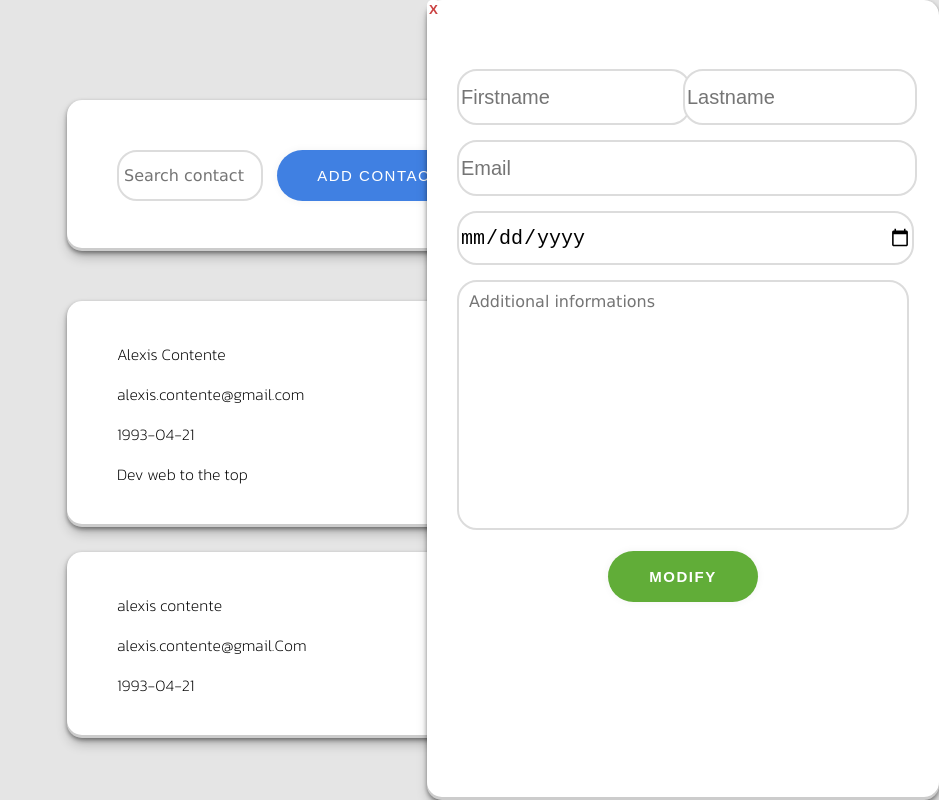
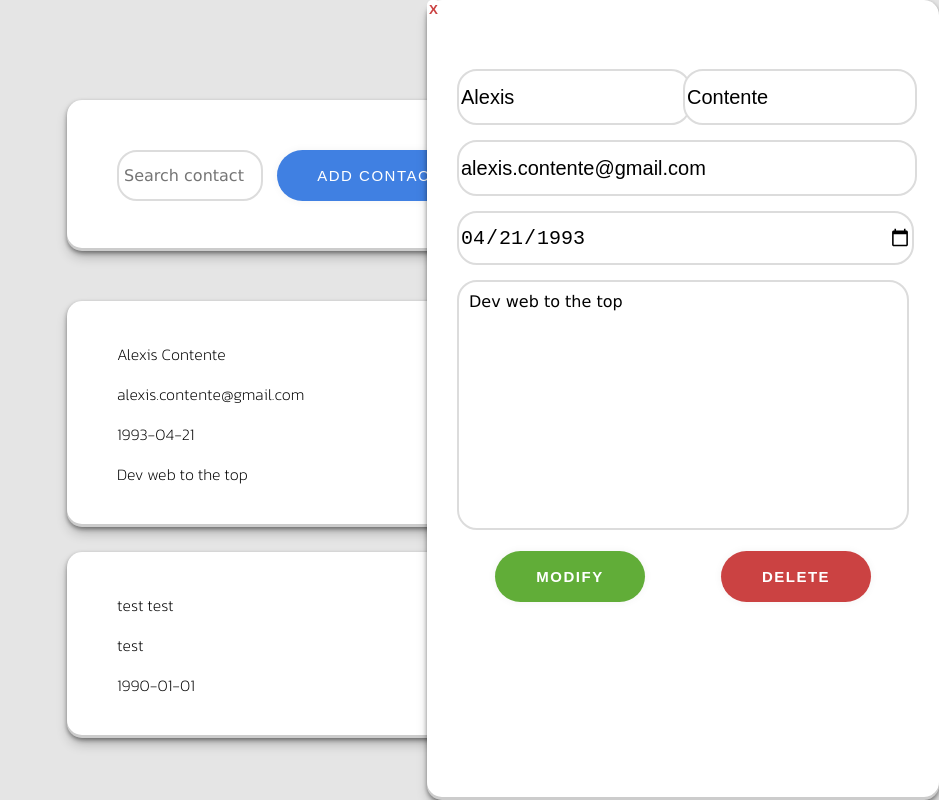
Before and after one commit to Alexis-Contente/book-contact, a Next.js app: page / in a window 1280 px wide. Both pictures are taken after a click on the element 640 px from the left and 414 px from the top of the page. Shown: the whole page, without its empty margins (341-1280 px from the left). Built offline with nearby package versions, Linux system fonts and the light colour scheme; data requests are answered from the project's data file.

Commit message:
DefaultValueOnModifyForm

```diff
--- a/db.json
+++ b/db.json
@@ -9,10 +9,10 @@
       "id": 1
     },
     {
-      "firstname": "alexis",
-      "lastname": "contente",
-      "email": "alexis.contente@gmail.Com",
-      "birth": "1993-04-21",
+      "firstname": "test",
+      "lastname": "test",
+      "email": "test",
+      "birth": "1990-01-01",
       "informations": "",
       "id": 2
     }
--- a/src/app/page.tsx
+++ b/src/app/page.tsx
@@ -1,12 +1,13 @@
-'use client'
+'use client';
 
 // IMPORTS
 import styles from './page.module.css';
 import SearchBar from '@/components/searchBar';
 import ListContacts from '@/components/listContacts';
 import AddForm from '@/components/addForm';
+import ModifyForm from '@/components/modifyForm';
+import axios from 'axios';
 import { useState } from 'react';
-import ModifyForm from '@/components/modifyForm';
 
 // FUNCTION APP
 export default function App() {
@@ -20,17 +21,42 @@ const toggleDisplayForm = () => {
   // TOGGLE THAT OPEN THE MODIFY FORM
   const [modifyFormDisplay, setModifyFormDisplay] = useState(false);
 
-const toggleDisplayModifyForm = () => {
+  const toggleDisplayModale = () => {
     setModifyFormDisplay(!modifyFormDisplay);
   };
 
+  // TOGGLE THAT OPEN THE MODIFY FORM WITH DATA'S USER
+  const [user, setUser] = useState(null);
+
+  const toggleDisplayModifyForm = async (id: string) => {
+    axios
+      .get(`http://localhost:8000/db/${id}`)
+      .then((response) => {
+        const data = response.data;
+        setUser(data);
+        // console.log(response.data);
+      })
+      .catch((error) => {
+        console.error(error);
+      });
+
+    // let cardsData = null;
+    // try {
+    //   const response = await axios.get(`http://localhost:8000/db/${id}`);
+    //   cardsData = response.data;
+    //   console.log(cardsData);
+    // } catch (error) {
+    //   console.error('Erreur lors de la requjête Axios:', error);
+    // }
+    // return { cardsData };
+  };
 
   return (
     <main className={styles.main}>
       <SearchBar toggleDisplayForm={toggleDisplayForm} />
-      <ListContacts toggleDisplayModifyForm={toggleDisplayModifyForm}/>
-      <AddForm formDisplay={formDisplay} toggleDisplayForm={toggleDisplayForm}/>
-      <ModifyForm modifyFormDisplay={modifyFormDisplay} toggleDisplayModifyForm={toggleDisplayModifyForm}/>
+      <ListContacts toggleDisplayModifyForm={toggleDisplayModifyForm} toggleDisplayModale={toggleDisplayModale} />
+      <AddForm formDisplay={formDisplay} toggleDisplayForm={toggleDisplayForm} />
+      <ModifyForm modifyFormDisplay={modifyFormDisplay} toggleDisplayModale={toggleDisplayModale} user={user} />
     </main>
-  )
+  );
 }
--- a/src/components/addForm.tsx
+++ b/src/components/addForm.tsx
@@ -1,57 +1,48 @@
-'use client'
+'use client';
 
 // IMPORTS
 import styles from '../app/page.module.css';
-import { useState, useRef } from 'react';
+import { useRef } from 'react';
 import axios from 'axios';
 
+// TYPE PROPS
 type Props = {
-    toggleDisplayForm: () => void
-    formDisplay: boolean
-}
+  toggleDisplayForm: () => void;
+  formDisplay: boolean;
+};
 
 export default function AddForm(props: Props) {
+  const { formDisplay, toggleDisplayForm } = props;
 
-    const {formDisplay, toggleDisplayForm} = props
-
-// // TOGGLE THAT OPEN THE ADD FORM
-// const [formDisplay, setFormDisplay] = useState(false);
-
-// const toggleDisplayForm = () => {
-//   setFormDisplay(!formDisplay);
-// };
-
-    const formRef = useRef(null);
+  const formRef: any = useRef(null);
 
   // HANDLE THAT SAVE INFORMATIONS OF A NEW CONTACT
   const handleSubmit = (e: any) => {
     e.preventDefault();
 
-    const data = new FormData(
-        formRef.current
-    )
+    const data = new FormData(formRef.current);
 
-    const firstname = data.get('firstname')
-    const lastname = data.get('lastname')
-    const email = data.get('email')
-    const birth = data.get('birth')
-    const informations = data.get('informations')
-    console.log(firstname, lastname, email, birth, informations);
+    const firstname = data.get('firstname');
+    const lastname = data.get('lastname');
+    const email = data.get('email');
+    const birth = data.get('birth');
+    const informations = data.get('informations');
+    // console.log(firstname, lastname, email, birth, informations);
 
-    axios.post('http://localhost:8000/db',
-        {
+    axios
+      .post('http://localhost:8000/db', {
         firstname: firstname,
         lastname: lastname,
         email: email,
         birth: birth,
         informations: informations,
       })
-        .then(response => {
+      .then((response) => {
         window.location.reload();
-            console.log(response)
-            return response
+        console.log(response);
+        return response;
       })
-        .catch(error => {
+      .catch((error) => {
         console.error(error);
       });
   };
@@ -61,88 +52,57 @@ export default function AddForm(props: Props) {
       {formDisplay && (
         <div>
           <div className={styles.popup}>
-
             <div className={styles.container__close}>
-                        <button className={styles.close} onClick={toggleDisplayForm}>X</button>
+              <button className={styles.close} onClick={toggleDisplayForm}>
+                X
+              </button>
             </div>
 
             <form className={styles.form} ref={formRef} onSubmit={handleSubmit}>
               <div className={styles.inputs__form}>
                 <div className={styles.names}>
-                            <label htmlFor='firstname'>
-                            <input
-                                className={styles.add__firstname}
-                                type='text'
-                                placeholder='Firstname'
-                                name='firstname'
-                                required
-                                >
-                            </input>
+                  <label htmlFor="firstname">
+                    <input className={styles.add__firstname} type="text" placeholder="Firstname" name="firstname" required></input>
                   </label>
-                            <label htmlFor='lastname'>
-                            <input
-                                className={styles.add__lastname}
-                                type='text'
-                                placeholder='Lastname'
-                                name='lastname'
-                                required
-                                >
-                            </input>
+                  <label htmlFor="lastname">
+                    <input className={styles.add__lastname} type="text" placeholder="Lastname" name="lastname" required></input>
                   </label>
                 </div>
                 <div className={styles.email}>
-                            <label htmlFor='email'>
-                            <input
-                                className={styles.add__email}
-                                type='text'
-                                placeholder='Email'
-                                name='email'
-                                required
-                                >
-                            </input>
+                  <label htmlFor="email">
+                    <input className={styles.add__email} type="text" placeholder="Email" name="email" required></input>
                   </label>
                 </div>
                 <div className={styles.birth}>
                   <label htmlFor="birth">
-                            <input
-                                className={styles.add__birth}
-                                type='date'
-                                placeholder='Date of birth'
-                                name='birth'
-                                required
-                                >
-                            </input>
+                    <input className={styles.add__birth} type="date" placeholder="Date of birth" name="birth" required></input>
                   </label>
                 </div>
               </div>
 
               <div className={styles.add__informations}>
-                        <label className={styles.label__informations} htmlFor='informations'>
-                            <textarea
-                            className={styles.text__informations}
-                            placeholder='Additional informations'
-                            name='informations'>
-                            </textarea>
+                <label className={styles.label__informations} htmlFor="informations">
+                  <textarea className={styles.text__informations} placeholder="Additional informations" name="informations"></textarea>
                 </label>
               </div>
 
               <div className={styles.buttons}>
                 <button
                   className={styles.save}
-                            name='save'
-                            type='submit'
+                  name="save"
+                  type="submit"
                   // onClick={handleSubmit}
-                            >Save</button>
-                        <button
-                            className={styles.delete}
-                            name='delete'
-                            type='submit'>Delete</button>
+                >
+                  Save
+                </button>
+                <button className={styles.delete} name="delete" type="submit">
+                  Delete
+                </button>
               </div>
             </form>
           </div>
         </div>
-
       )}
     </>
-    )
+  );
 }
--- a/src/components/listContacts.tsx
+++ b/src/components/listContacts.tsx
@@ -1,58 +1,66 @@
-'use client'
+'use client';
 
 // IMPORTS
 import styles from '../app/page.module.css';
 import { useState, useEffect } from 'react';
 import axios from 'axios';
 
-type Props = {
-  toggleDisplayModifyForm: () => void
-}
-
-export default function ListContacts(props: Props) {
-
-const {toggleDisplayModifyForm} = props
-
 // TYPE CONTACT
 type Contacts = {
-    id: string
-    firstname: string
-    lastname: string
-    email: string
-    birth: number
-    informations: string
-  }
+  id: string;
+  firstname: string;
+  lastname: string;
+  email: string;
+  birth: number;
+  informations: string;
+};
+
+// TYPE PROPS
+type Props = {
+  toggleDisplayModifyForm: (id: string) => void;
+  toggleDisplayModale: () => void;
+};
+
+export default function ListContacts(props: Props, contact: Contacts) {
+  const { toggleDisplayModifyForm, toggleDisplayModale } = props;
 
   // FUNCTION THAT GET INFORMATIONS OF CONTACTS FOR DISPLAY
   const [contacts, setContacts] = useState<Contacts[] | null>(null);
 
+  // REQUEST TO GET DATA CONTACT
   const contactsData = async () => {
-  axios.get('http://localhost:8000/db')
-    .then(response => {
+    axios
+      .get('http://localhost:8000/db')
+      .then((response) => {
         setContacts(response.data.db);
         console.log(response.data.db);
       })
-    .catch(error => {
+      .catch((error) => {
         console.error(error);
       });
-}
+  };
 
   useEffect(() => {
     contactsData();
-}, [])
+  }, []);
 
   return (
     <>
-        {contacts && contacts.map(contact => (
-          <div className={styles.book} key={contact.id} onClick={toggleDisplayModifyForm}>
-            <div className={styles.card} >
-                <p className={styles.names}>{contact.firstname} {contact.lastname}</p>
+      {contacts &&
+        contacts.map((contact) => (
+          <div key={contact.id} onClick={toggleDisplayModale}>
+            <div className={styles.book} onClick={() => toggleDisplayModifyForm(contact.id.toString())}>
+              <div className={styles.card}>
+                <p className={styles.names}>
+                  {contact.firstname} {contact.lastname}
+                </p>
                 <p className={styles.email}>{contact.email}</p>
                 <p className={styles.birth}>{contact.birth}</p>
                 <p className={styles.informations}>{contact.informations}</p>
               </div>
             </div>
+          </div>
         ))}
     </>
-    )
+  );
 }
--- a/src/components/modifyForm.tsx
+++ b/src/components/modifyForm.tsx
@@ -1,100 +1,87 @@
-'use client'
+'use client';
 
+import axios from 'axios';
 // IMPORTS
 import styles from '../app/page.module.css';
 
+// TYPE PROPS
 type Props = {
-    toggleDisplayModifyForm: () => void
-    modifyFormDisplay: boolean
-}
+  modifyFormDisplay: boolean;
+  toggleDisplayModale: () => void;
+  user: User | null;
+};
+
+// TYPE USER
+type User = {
+  id: string;
+  firstname: string;
+  lastname: string;
+  email: string;
+  birth: number;
+  informations: string;
+};
 
 export default function ModifyForm(props: Props) {
-
-    const {modifyFormDisplay, toggleDisplayModifyForm} = props
+  const { modifyFormDisplay, toggleDisplayModale, user } = props;
+  // console.log(props);
 
   return (
     <>
       {modifyFormDisplay && (
         <div>
           <div className={styles.popup}>
-
             <div className={styles.container__close}>
-                            <button className={styles.close} onClick={toggleDisplayModifyForm}>X</button>
+              <button className={styles.close} onClick={toggleDisplayModale}>
+                X
+              </button>
             </div>
 
             {/* <form className={styles.form} ref={formRef} onSubmit={handleSubmit}> */}
             <form className={styles.form}>
               <div className={styles.inputs__form}>
                 <div className={styles.names}>
-                                <label htmlFor='firstname'>
-                                <input
-                                    className={styles.add__firstname}
-                                    type='text'
-                                    placeholder='Firstname'
-                                    name='firstname'
-                                    required
-                                    >
-                                </input>
+                  <label htmlFor="firstname">
+                    <input className={styles.add__firstname} type="text" placeholder="Firstname" name="firstname" defaultValue={props.user?.firstname} required></input>
                   </label>
-                                <label htmlFor='lastname'>
-                                <input
-                                    className={styles.add__lastname}
-                                    type='text'
-                                    placeholder='Lastname'
-                                    name='lastname'
-                                    required
-                                    >
-                                </input>
+                  <label htmlFor="lastname">
+                    <input className={styles.add__lastname} type="text" placeholder="Lastname" name="lastname" defaultValue={props.user?.lastname} required></input>
                   </label>
                 </div>
                 <div className={styles.email}>
-                                <label htmlFor='email'>
-                                <input
-                                    className={styles.add__email}
-                                    type='text'
-                                    placeholder='Email'
-                                    name='email'
-                                    required
-                                    >
-                                </input>
+                  <label htmlFor="email">
+                    <input className={styles.add__email} type="text" placeholder="Email" name="email" defaultValue={props.user?.email}></input>
                   </label>
                 </div>
                 <div className={styles.birth}>
                   <label htmlFor="birth">
-                                <input
-                                    className={styles.add__birth}
-                                    type='date'
-                                    placeholder='Date of birth'
-                                    name='birth'
-                                    required
-                                    >
-                                </input>
+                    <input className={styles.add__birth} type="date" placeholder="Date of birth" name="birth" defaultValue={props.user?.birth} required></input>
                   </label>
                 </div>
               </div>
 
               <div className={styles.add__informations}>
-                            <label className={styles.label__informations} htmlFor='informations'>
-                                <textarea
-                                className={styles.text__informations}
-                                placeholder='Additional informations'
-                                name='informations'>
-                                </textarea>
+                <label className={styles.label__informations} htmlFor="informations">
+                  <textarea className={styles.text__informations} placeholder="Additional informations" defaultValue={props.user?.informations} name="informations"></textarea>
                 </label>
               </div>
 
               <div className={styles.buttons}>
                 <button
                   className={styles.save}
-                                name='save'
-                                type='submit'
+                  name="save"
+                  type="submit"
                   // onClick={handleSubmit}
-                                >Modify</button>
+                >
+                  Modify
+                </button>
+                <button className={styles.delete} name="delete" type="button">
+                  Delete
+                </button>
               </div>
             </form>
           </div>
         </div>
       )}
     </>
-    )
+  );
 }
--- a/src/components/searchBar.tsx
+++ b/src/components/searchBar.tsx
@@ -1,27 +1,21 @@
-'use client'
+'use client';
 
 // IMPORTS
 import styles from '../app/page.module.css';
-import { useState } from 'react';
 
 type Props = {
-    toggleDisplayForm: () => void
-}
+  toggleDisplayForm: () => void;
+};
 // export default function SearchBar<Props>({toggleDisplayForm}) {
 export default function SearchBar(props: Props) {
-const { toggleDisplayForm } = props
+  const { toggleDisplayForm } = props;
 
-// // TOGGLE THAT OPEN THE ADD FORM
-// const [formDisplay, setFormDisplay] = useState(false);
-
-// const toggleDisplayForm = () => {
-//   setFormDisplay(!formDisplay);
-// };
-
-    return(
-        <div className={styles.inputs__main}>
-            <input className={styles.search} type='search' placeholder='Search contact' />
-            <button className={styles.add} onClick={toggleDisplayForm}>ADD CONTACT</button>
-        </div>
-    )
+  return (
+    <div className={styles.inputs__main}>
+      <input className={styles.search} type="search" placeholder="Search contact" />
+      <button className={styles.add} onClick={toggleDisplayForm}>
+        ADD CONTACT
+      </button>
+    </div>
+  );
 }
```
Also changed, not shown: 1 other file (tests, documents, lock files or other folders). Lines whose indentation alone changed are shown as unchanged.
